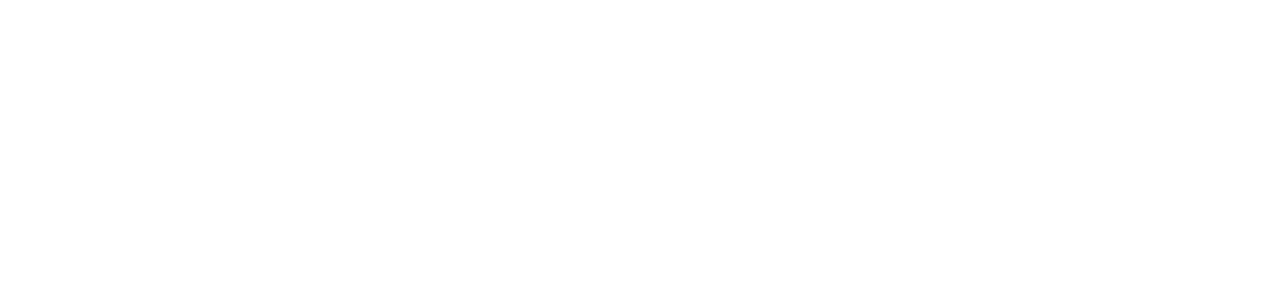
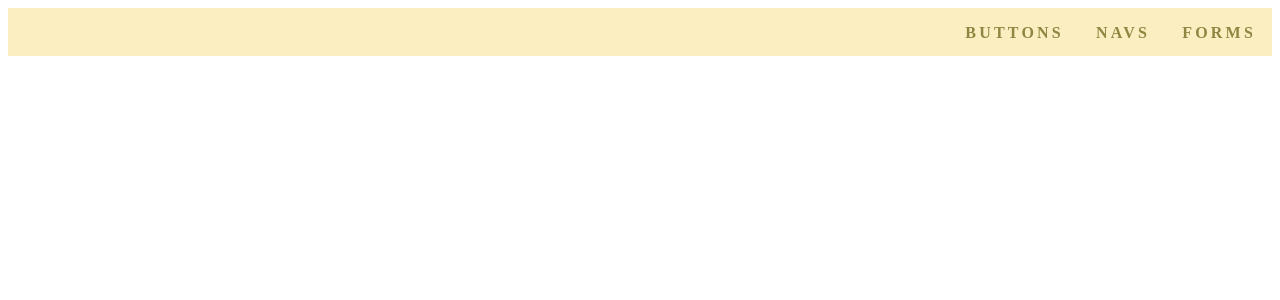
Before and after one commit to YouGuavas/gardening-tracker, a React (Create React App) app in the folder client/: page / in a window 1280 px wide. Shown: the top 300 px of the page. Built offline with nearby package versions, Linux system fonts and the light colour scheme; the HTML template or start-up script is replaced by a standard one.

Commit message:
Style Nav, work on color scheme

```diff
--- a/client/src/App.js
+++ b/client/src/App.js
@@ -1,8 +1,10 @@
 import './styles/App.scss';
+import {Nav} from './components/Nav';
 
 function App() {
   return (
     <div className="App">
+      <Nav links={['Buttons', 'Navs', 'Forms']} classes="my-nav"/>
     </div>
   );
 }
--- /dev/null
+++ b/client/src/components/Nav.js
@@ -0,0 +1,51 @@
+import {useState} from 'react';
+import '../styles/Nav.scss';
+
+
+export function Nav(props) {
+
+  const links = props.links;
+
+  const [active, setActive] = useState('Home');
+
+  const toggleMenu = () => {
+    const mobileMenu = document.getElementById('mobile-menu-main');
+    const mobileBtn = document.getElementById('mobile-menu-button-main');
+   // mobileMenu.classList.toggle('hidden');
+    mobileMenu.classList.toggle('change');
+    mobileBtn.classList.toggle('change');
+  }
+  const toggleActive = (e) => {
+    setActive(e.target.innerHTML);
+  }
+  return (
+      <nav className={`main-nav ${props.classes}`}>
+        {/*Standard menu, hides below laptop size*/}
+        <ul className="standard-menu">
+        {links.map((item, index) => {
+            //replace #navs with item
+            return (
+              <li key={index}><a className={(active === item) ? 'active' : ''} onClick={toggleActive} href={`#${item}`}>{item}</a></li>
+            )
+          })}
+        </ul>
+        <div className="mobile-grid">
+          <button name="Main Nav Mobile Button" onClick={toggleMenu} id="mobile-menu-button-main" className="mobile-menu-button">
+            <div className="bar1"></div>
+            <div className="bar2"></div>
+            <div className="bar3"></div>
+          </button>
+
+          {/*Mobile menu, hides above tablet size*/}
+          <ul id="mobile-menu-main" className="mobile-menu">
+            {links.map((item, index) => {
+              //replace #navs with item
+              return (
+                <li key={index} onClick={toggleMenu}><a onClick={toggleActive} className={(active === item ? 'active' : '')} href={`#${item}`}>{item}</a></li>
+              )
+            })}
+          </ul>
+        </div>
+      </nav>
+  )
+}
--- a/client/src/styles/App.scss
+++ b/client/src/styles/App.scss
@@ -1,3 +1,8 @@
+@import '../utils/_variables.scss';
+
 .App {
   text-align: center;
+  background-color: $color-1;
+  height: 100%;
+  width: 100%;
 }
--- /dev/null
+++ b/client/src/styles/Nav.scss
@@ -0,0 +1,132 @@
+@import '../utils/_variables.scss';
+
+.my-nav {
+  position: sticky;
+  top: 0;
+  background-color: $color-4;
+  width: 100%;
+  z-index: 10000;
+  height: 3rem;
+  font-weight: 800;
+  display: flex;
+  justify-content: flex-end;
+  -webkit-justify-content: flex-end;
+
+
+
+
+
+  ul.standard-menu {
+    display: flex;
+    list-style: none;
+    justify-content: right;
+    height: 100%;
+
+    @media only screen and (max-width:$md-max) {
+      display: none;
+    }
+
+    li>a {
+      background-color: $color-4;
+      color: $color-1;
+      text-decoration: none;
+      padding:0 1rem;
+      text-transform: uppercase;
+      font-weight: 600;
+      letter-spacing: 0.2rem;
+      transition: 0.4s;
+      &:hover, &.active {
+        color: $color-5;
+        background-color: $color-4;
+      }
+    }
+
+  }
+
+  .mobile-grid {
+    display: grid;
+
+    .mobile-menu-button {
+      @media only screen and (min-width: $md-max) {
+        display: none;
+      }
+      grid-column: 3;
+      grid-row: 1;
+      cursor: pointer;
+      border: none;
+      z-index: 1000;
+      height: 2rem;
+      width: 2rem;
+      background-color: $color-4;
+      margin: auto 0;
+      margin-right: 20px;
+      .bar1, .bar2, .bar3 {
+        width: 1.2rem;
+        height: 0.2rem;
+        margin: 0.2rem 0;
+        transition: 0.4s;
+        background-color: $color-1;
+      }
+      &.change {
+        margin: 0;
+        .bar1 {
+          -webkit-transform: rotate(-45deg) translate(-0.375rem, 0.3rem);
+          transform: rotate(-45deg) translate(-0.375rem, 0.3rem);
+        }
+        .bar2 {
+          opacity: 0;
+        }
+        .bar3 {
+          -webkit-transform: rotate(45deg) translate(-0.25rem, -0.25rem) ;
+          transform: rotate(45deg) translate(-0.25rem, -0.25rem) ;
+        }
+      }
+    }
+
+
+    ul.mobile-menu {
+      @media only screen and (min-width: $md-max) {
+        display: none;
+      }
+      margin: 0;
+      grid-column: 3;
+      grid-row: 1;
+      list-style: none;
+      justify-content: right;
+      z-index: 1;
+      position: fixed;
+      height: 0;
+      width: 0;
+      background-color: $color-4;
+      left: 200%;
+      &.change {
+        height: auto;
+        width: auto;
+        position: initial;
+        left: 0%;
+      }
+      li>a {
+        display: block;
+        text-align: left;
+        text-decoration: none;
+        height: 100%;
+        padding: 0.5rem;
+        line-height: 1.25rem;
+        text-transform: uppercase;
+        font-weight: 600;
+        letter-spacing: 0.2rem;
+        transition: 0.4s;
+        color: $color-1;
+        &:hover, &.active {
+          background-color: $color-4;
+          color: $color-3;
+        }
+      }
+    }
+  }
+}
+
+
+.hidden {
+  display: none;
+}
--- a/client/src/styles/index.scss
+++ b/client/src/styles/index.scss
@@ -7,6 +7,7 @@
     sans-serif;
   -webkit-font-smoothing: antialiased;
   -moz-osx-font-smoothing: grayscale;
+  background-color: $color-1;
 }
 
 code {
--- a/client/src/utils/_variables.scss
+++ b/client/src/utils/_variables.scss
@@ -1,2 +1,8 @@
+$color-1: #8D8741;
+$color-2: #659DBD;
+$color-3: #DAAD86;
+$color-4: #FBEEC1;
+$color-5: #BC986A;
+
 $md-max: 992px;
 $sm-max: 768px;
```
